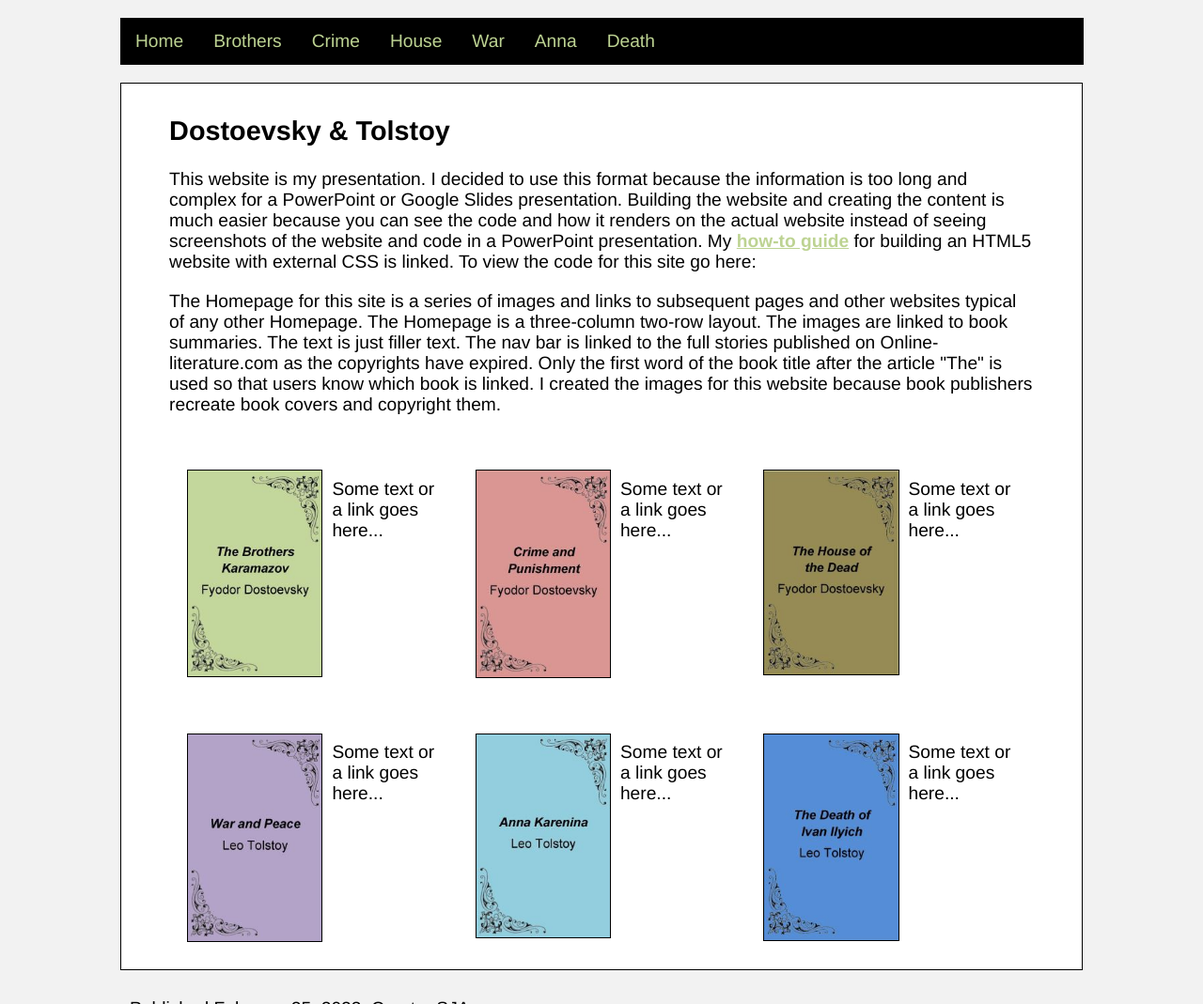
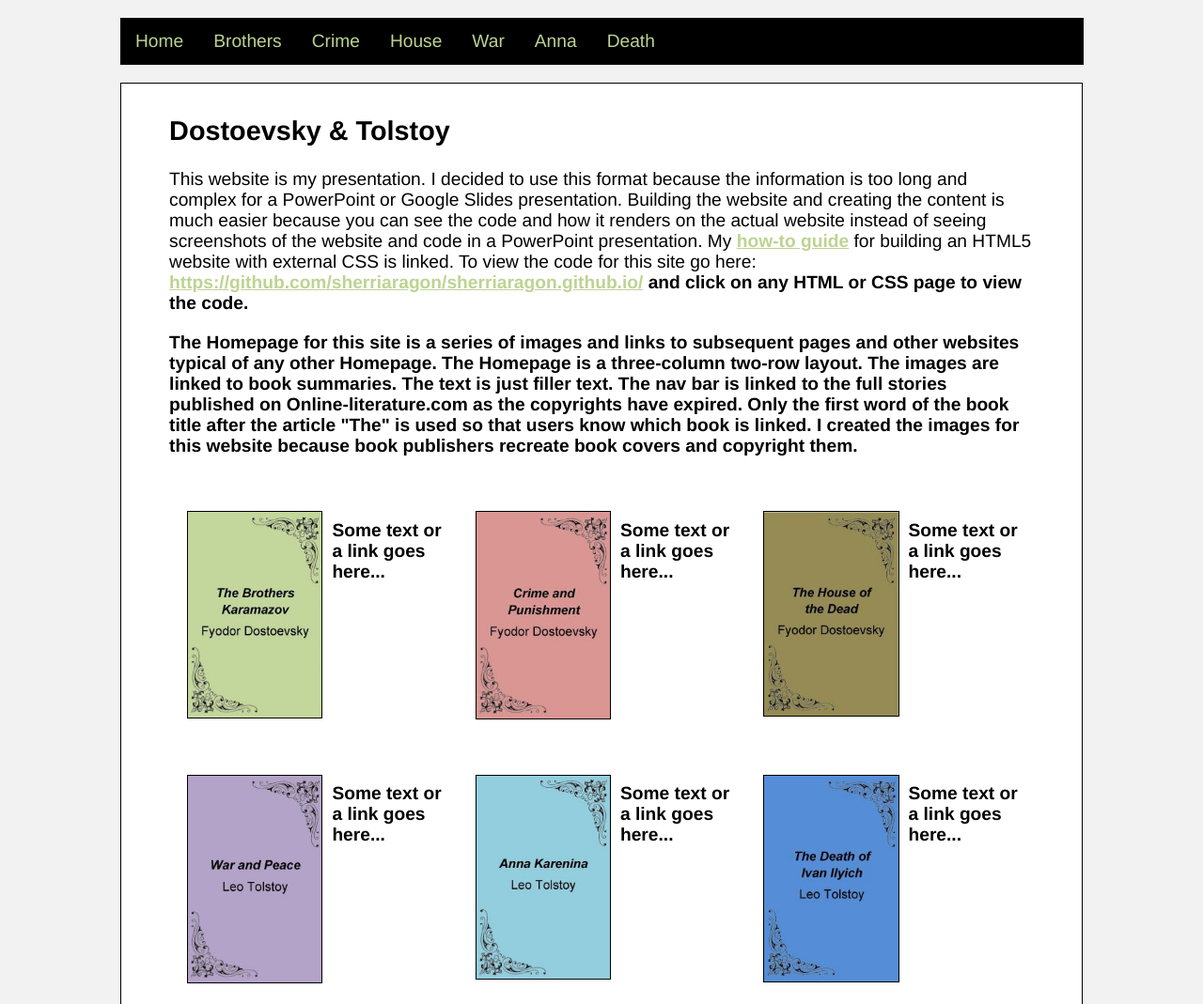
Before and after one commit to sherriaragon/sherriaragon.github.io, a plain HTML site: page index.html in a window 1280 px wide. Shown: the top 1069 px of the page at 94% size. Drawn offline with Linux system fonts and the light colour scheme.

Commit message:
Update index.html

```diff
--- a/index.html
+++ b/index.html
@@ -25,7 +25,7 @@
 
 <article>
 <h2>Dostoevsky & Tolstoy</h2>
-<p>This website is my presentation. I decided to use this format because the information is too long and complex for a PowerPoint or Google Slides presentation. Building the website and creating the content is much easier because you can see the code and how it renders on the actual website instead of seeing screenshots of the website and code in a PowerPoint presentation. My <a href="aragonproject1guide.pdf"><b>how-to guide</b></a> for building an HTML5 website with external CSS is linked. To view the code for this site go here: </p>
+<p>This website is my presentation. I decided to use this format because the information is too long and complex for a PowerPoint or Google Slides presentation. Building the website and creating the content is much easier because you can see the code and how it renders on the actual website instead of seeing screenshots of the website and code in a PowerPoint presentation. My <a href="aragonproject1guide.pdf"><b>how-to guide</b></a> for building an HTML5 website with external CSS is linked. To view the code for this site go here: <a href="https://github.com/sherriaragon/sherriaragon.github.io/"><b>https://github.com/sherriaragon/sherriaragon.github.io/<b></a> and click on any HTML or CSS page to view the code.</p>
 <p>The Homepage for this site is a series of images and links to subsequent pages and other websites typical of any other Homepage. The Homepage is a three-column two-row layout. The images are linked to book summaries. The text is just filler text. The nav bar is linked to the full stories published on Online-literature.com as the copyrights have expired. Only the first word of the book title after the article "The" is used so that users know which book is linked. I created the images for this website because book publishers recreate book covers and copyright them.</p>
 
 </article>
```
